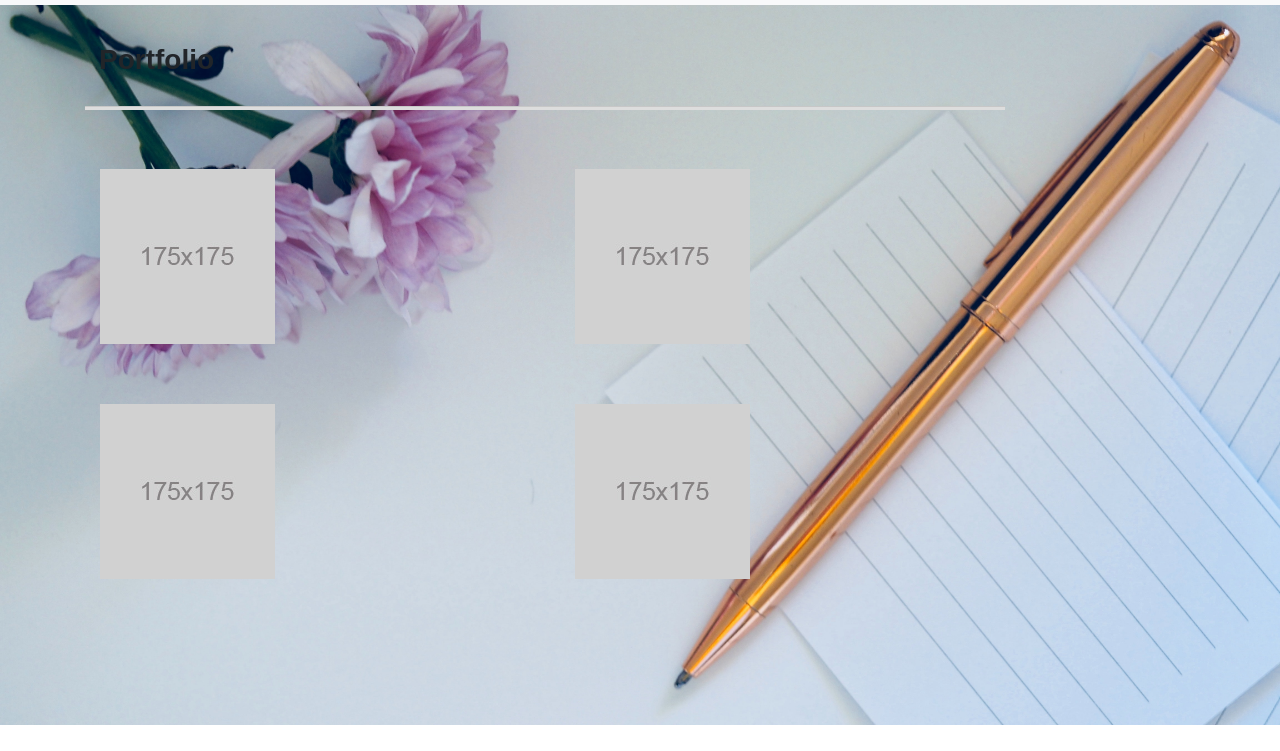
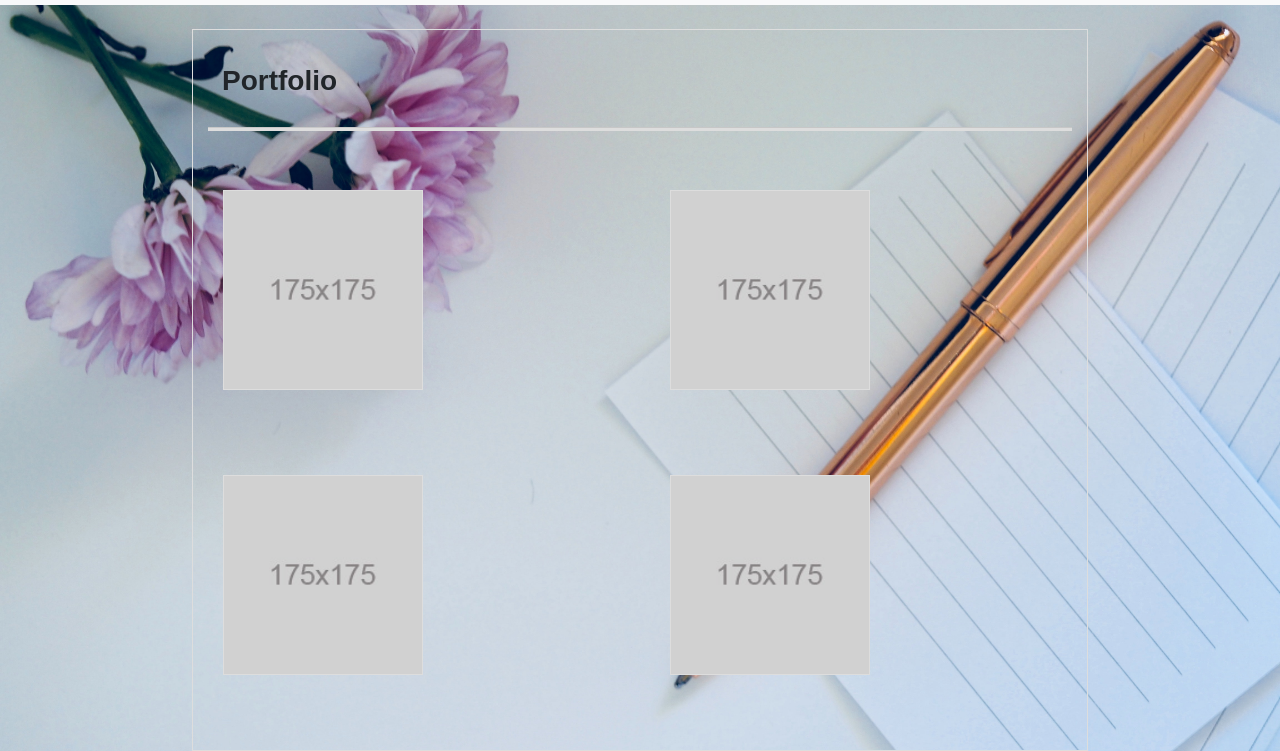
Before and after one commit to mariariofrio/Portfolio, a plain HTML site: page portfolio.html in a window 1280 px wide. Shown: the part 75-826 px from the top of the page. Before the commit the page ends 800 px from the top, so only its background shows below. Drawn offline with nearby package versions, Linux system fonts and the light colour scheme.

Commit message:
current work

```diff
--- a/assets/style.css
+++ /dev/null
@@ -1,102 +0,0 @@
-
-html {
-    overflow-y: scroll;
-}
-
-body {
-    font-family: Arial, 'Helvetica Neue', Helvetica, sans-serif;
-    height: 100%;
-    background: url(../websiteaboutme/images/background.jpg);
-    background-size: cover;
-}
-
-
-
-/* navbar */
-.navbar-brand {
-    background-color: rgb(218, 198, 236);
-    font-size: larger;
-    font-weight: bold;
-    font-style: initial;
-    padding: 20px;
-    border: none;
-}
-.portfolioContainer, .contactContainer, .homeContainer {
-
-    padding: 20px 15px;
-    border: solid 1px #ddd;
-
-}
-
-.nav-item {
-    z-index: 10;
-    top: 0;
-    padding: 10px;
-
-
-}
-.navbar-brandindex {
-    font-family: 'Lucida Sans', 'Lucida Sans Regular', 'Lucida Grande', 'Lucida Sans Unicode', Geneva, Verdana, sans-serif;
-    color: white;
-    font-weight: bolder;
-    background-color: rgb(128, 74, 128);
-    background-size: 400px;
-    padding: 20px;
-}
-
-/* end of navbar */
-
-hr {
-    margin: 29px 0;
-    height: 3px;
-    background-color: #ddd;
-    border: 20;
-}
-
-h3 {
-    margin-top: 0.5em;
-    margin-left: 0.5em;
-    font-weight: bold;
-}
-
-
-
-.mypicture {
-    height: 200%;
-    /* float: left;
-    margin: 0 25px 25px 0; */
-    border: 1px solid #ddd;
-}
-
-p {
-    margin-bottom: 20px;
-    color: black;
-    font-size: 14px;
-    line-height: 1.8em;
-    margin-top: -8px;
-}
-
-
-.contactContainer {
-    margin-top: 25px;
-    margin-bottom: 100px;
-    padding: 20px 10px;
-    border: solid 1px #ddd;
-    /* margin-left: 400px;
-    margin-right: 400px; */
-}
-
-.hrportfolio {
-        /* margin-right: -100px; */
-        height: 3px;
-        background-color: #ddd;
-        border: 30;
-    }
-
-
-.img-responsive {
-    width: 270%;
-    height: 206%;
-    padding: 15%;
-    /* margin-left: 1em; */
- }
--- a/portfolio.html
+++ b/portfolio.html
@@ -30,7 +30,7 @@
       </nav><br>
       <div class="container portfolioContainer">
         <div class="row">
-          <div class="col-10">
+          <div class="col-12">
             <h3>Portfolio</h3>
             <hr class="hrportfolio">
           <div>
--- a/style.css
+++ b/style.css
@@ -1,8 +1,8 @@
-
+@media only screen and (max-width: 600px) {
 html {
     overflow-y: scroll;
 }
-
+}
 body {
     font-family: Arial, 'Helvetica Neue', Helvetica, sans-serif;
     height: 100%;
@@ -51,21 +51,14 @@ h3 {
     font-weight: bold;
 }
 
-.Container {
-        margin-top: 25px;
-        margin-bottom: 100px;
-        padding: 20px 10px;
-        border: solid 1px #ddd;
-        margin-left: 400px;
-        margin-right: 400px;
-        font-family: 'Lucida Sans', 'Lucida Sans Regular', 'Lucida Grande', 'Lucida Sans Unicode', Geneva, Verdana, sans-serif;
+.portfolioContainer, .homeContainer {
+
+    padding: 20px 15px;
+    border: solid 1px #ddd;
+    width: 70%;
+
 }
-.mypicture {
-    height: 200px;
-    float: left;
-    margin: 0 25px 25px 0;
-    border: 1px solid #ddd;
-}
+
 
 p {
     margin-bottom: 20px;
@@ -85,11 +78,9 @@ p {
     margin-right: 400px;
 }
 
-.containerPortfolio {
-    margin-top: 25px;
-    margin-bottom: 100px;
-    padding: 20px 10px;
-    border: solid 1px #ddd;
-    margin-left: 400px;
-    margin-right: 400px;
+.img-responsive {
+    height: 200px;
+    float: left;
+    margin: 0 25px 25px 0;
+    border: 1px solid #ddd;
 }
```
Also changed, not shown: index.html (+3 -3 lines).
